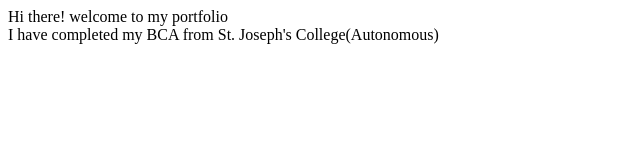
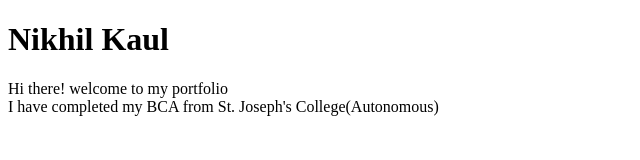
Before and after one commit to Nikhil-Kaul/Nikhil-Kaul-Portfolio, a plain HTML site: page index.html in a window 1280 px wide. Shown: the whole page, without its empty margins (0-640 px from the left). Drawn offline with Linux system fonts and the light colour scheme.

Commit message:
Docs: Style: added Heading with <H1> tag

```diff
--- a/index.html
+++ b/index.html
@@ -6,6 +6,7 @@
     <title>Nikhil Kaul</title>
   </head>
   <body>
+    <h1>Nikhil Kaul</h1>
     Hi there! welcome to my portfolio <br />
     I have completed my BCA from St. Joseph's College(Autonomous)
   </body>
```
